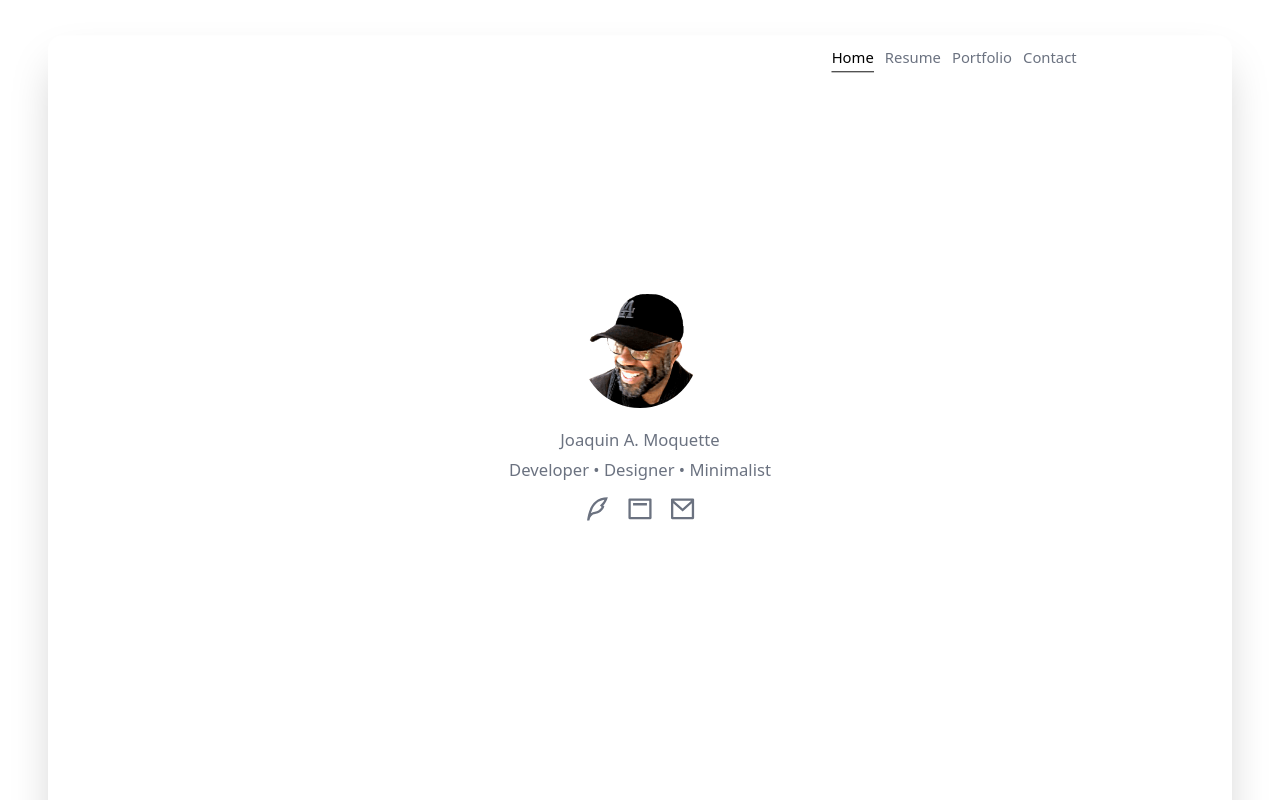
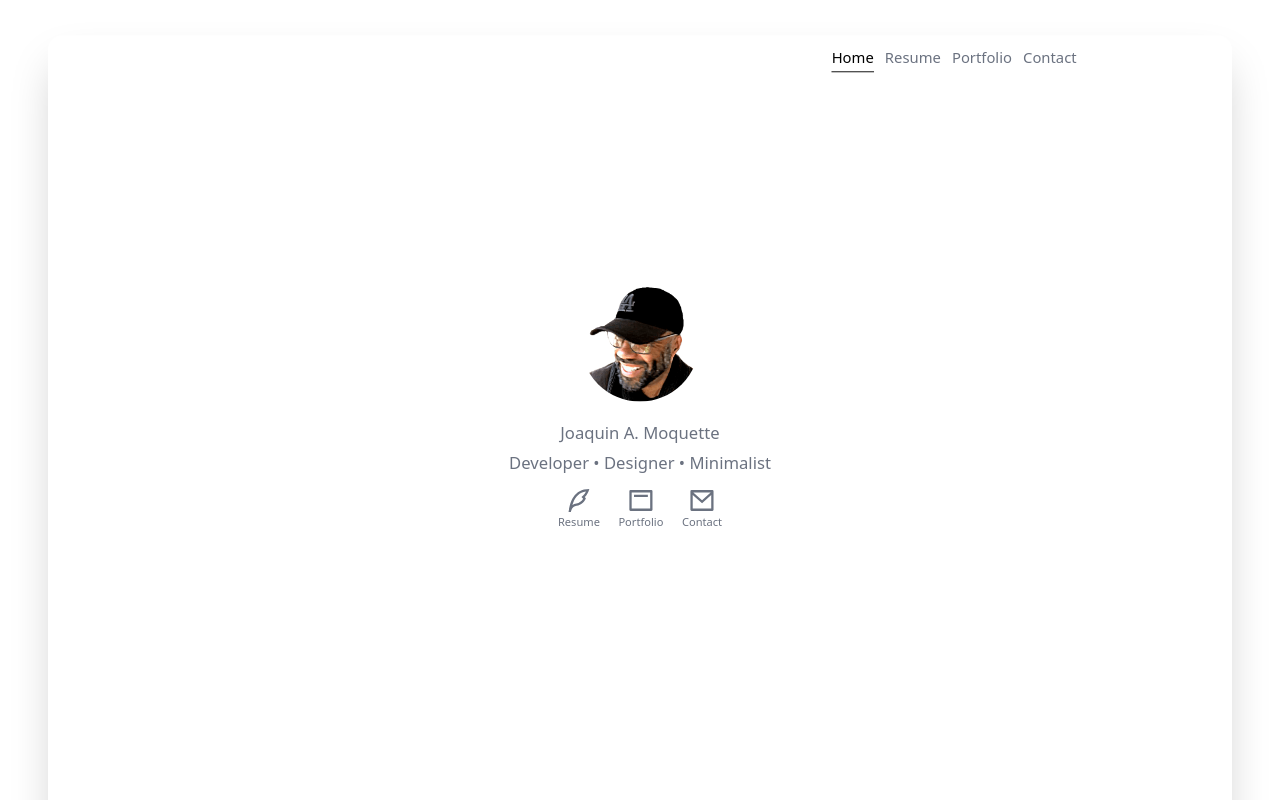
Before and after one commit to moquette/simple-shell, a React app: page / in a window 1280 px wide. Shown: the top 800 px of the page. Built offline with nearby package versions, Linux system fonts and the light colour scheme.

Commit message:
chore: home page styles

```diff
--- a/src/core/components/IconBar.tsx
+++ b/src/core/components/IconBar.tsx
@@ -4,20 +4,23 @@ import {RiQuillPenLine, RiLayoutTop2Line, RiMailLine} from 'react-icons/ri'
 
 export const IconBar = () => {
   return (
-    <ul className="flex content-center justify-center space-x-4 text-3xl">
+    <ul className="flex content-center justify-center space-x-5 text-3xl">
       <li>
         <NavLink to="/resume" className="hover:text-black">
-          <RiQuillPenLine className="inline-block" />
+          <RiQuillPenLine className="block mx-auto" />
+          <p className="text-xs p-0">Resume</p>
         </NavLink>
       </li>
       <li>
         <NavLink to="/portfolio" className="hover:text-black">
-          <RiLayoutTop2Line className="inline-block" />
+          <RiLayoutTop2Line className="block mx-auto" />
+          <p className="text-xs p-0">Portfolio</p>
         </NavLink>
       </li>
       <li>
         <NavLink to="/contact" className="hover:text-black">
-          <RiMailLine className="inline-block" />
+          <RiMailLine className="block mx-auto" />
+          <p className="text-xs p-0">Contact</p>
         </NavLink>
       </li>
     </ul>
--- a/src/pages/Home.tsx
+++ b/src/pages/Home.tsx
@@ -9,7 +9,7 @@ export default function Home() {
       <div className="page home flex flex-col min-h-screen items-center justify-center text-center align-middle">
         <img src={Avatar} alt="Joaquin A. Moquette" className="rounded-full h-32 w-32 mb-5 -mt-[15%] md:-mt-[10%]" />
         <p className="block pb-1">Joaquin A. Moquette</p>
-        <p className="pb-2">Developer &bull; Designer &bull; Minimalist</p>
+        <p className="pb-3">Developer &bull; Designer &bull; Minimalist</p>
         <IconBar />
       </div>
     </Layout>
```
